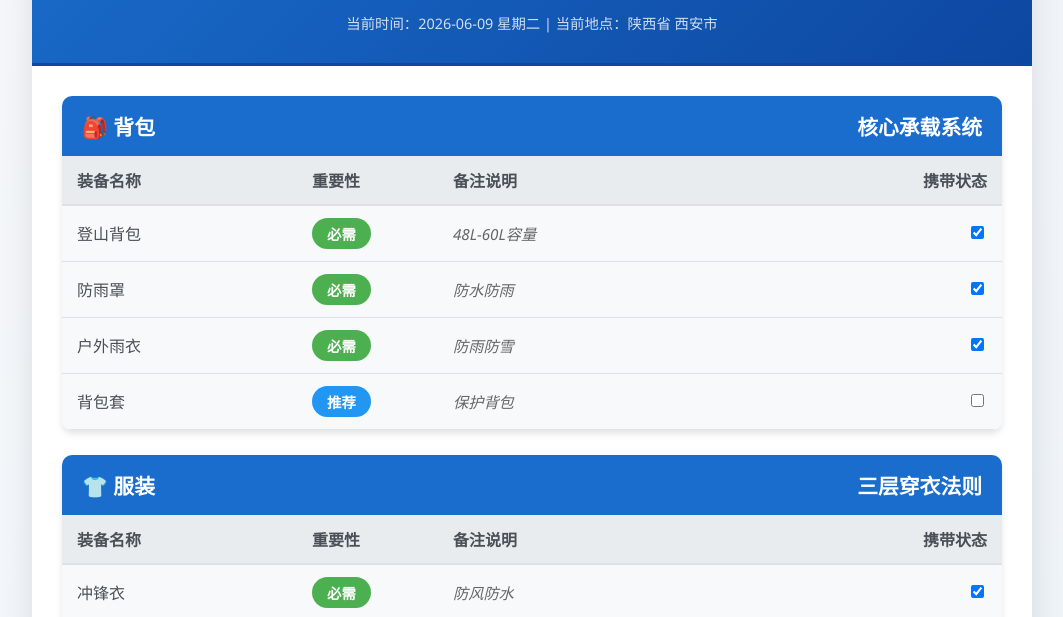
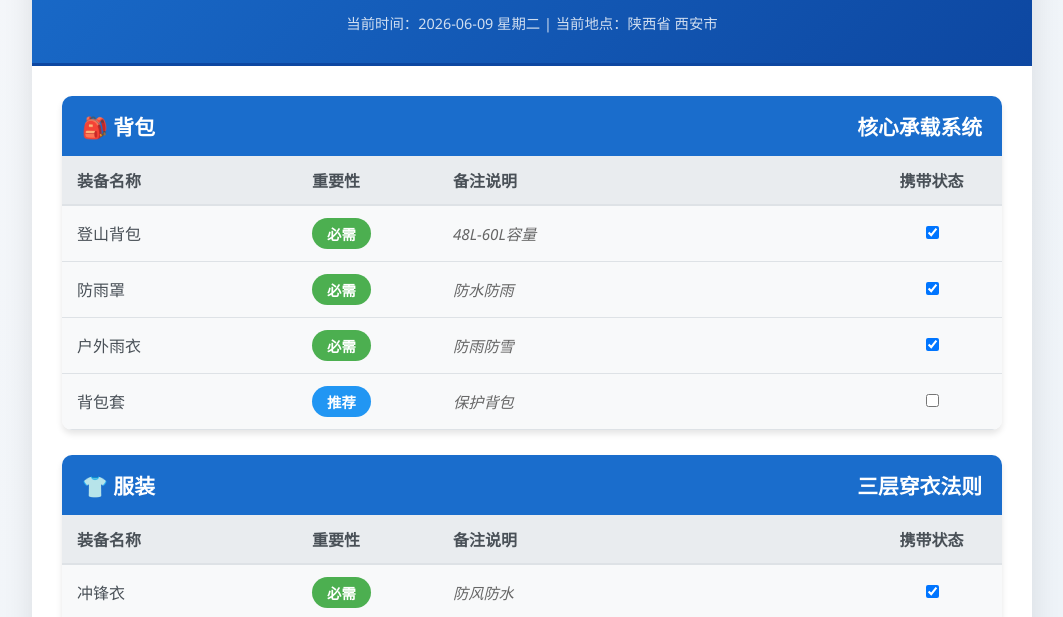
Before and after one commit to hqr123/Hiking, a plain HTML site: page 七藏沟徒步装备.html in a window 1280 px wide. Shown: the part 181-798 px from the top of the page, without its empty margins (108-1171 px from the left). Drawn offline with Linux system fonts and the light colour scheme.

Commit message:
改为居中显示

```diff
--- a/七藏沟徒步装备.html
+++ b/七藏沟徒步装备.html
@@ -20,7 +20,7 @@
   th { background: #e9ecef; padding: 12px 15px; text-align: left; color: #495057; font-weight: 600; border-bottom: 2px solid #dee2e6; }
   td { padding: 12px 15px; border-bottom: 1px solid #dee2e6; color: #495057; transition: background 0.2s; }
   /* 为复选框列增加最小宽度和不换行样式 */
-  .checkbox-col { width: 15%; white-space: nowrap; text-align: right; /* 新增：内容水平居中 */}
+  .checkbox-col { width: 15%; white-space: nowrap; text-align: center; /* 新增：内容水平居中 */}
   tr:hover td { background: #e3f2fd; transform: scale(1.01); }
   .importance { font-weight: bold; text-align: center; border-radius: 20px; padding: 5px 15px; font-size: 0.9em; }
   .essential { background: #4caf50; color: white; display: inline-block; }
```
